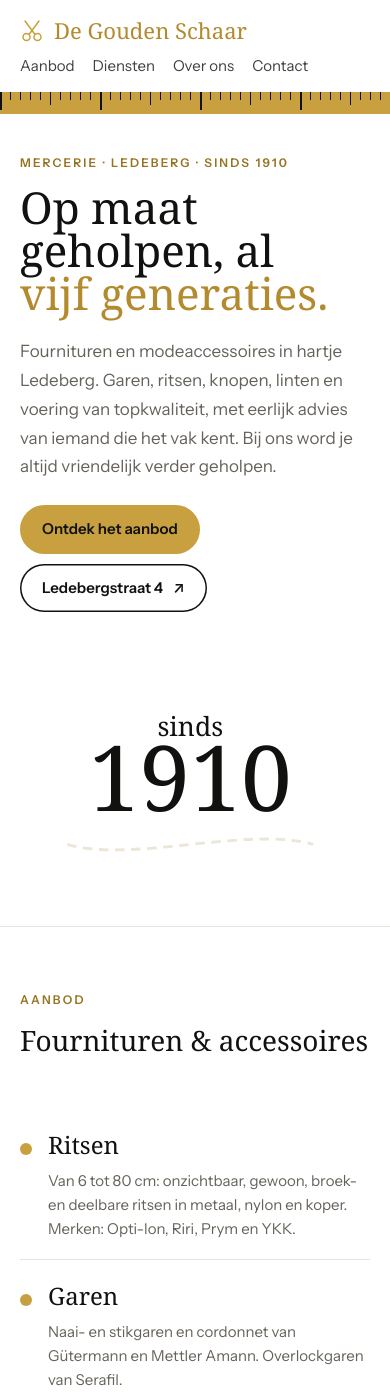
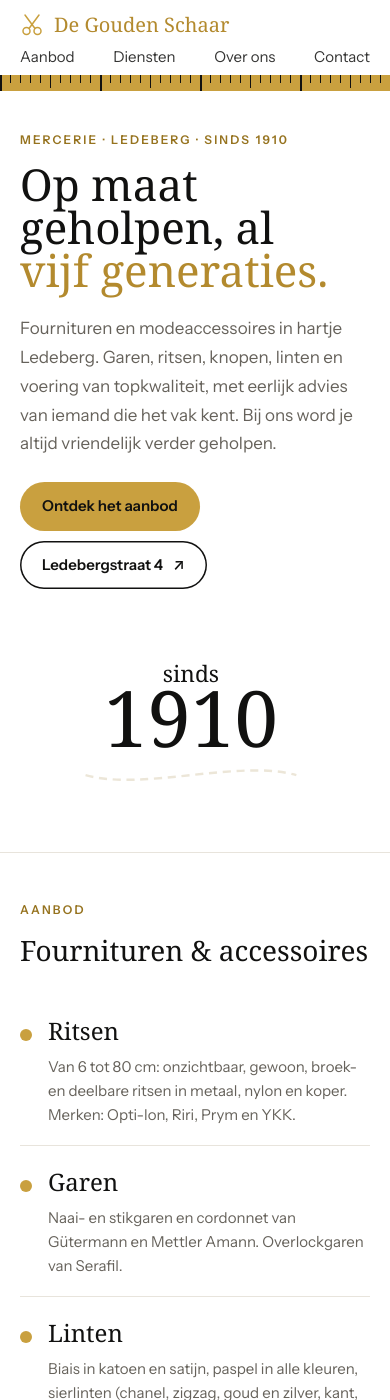
Before and after one commit to sander-sdv/De-Gouden-Schaar, a Jekyll site: the page built from index.html, in a window 390 px wide and 1400 px high. Built offline with Jekyll 4.4.1, drawn with Linux system fonts in a browser that asks for light colours; some web fonts are replaced.

Commit message:
Improve the site on phones
- Slimmer sticky header on mobile (114px -> 91px) with full-width menu
- Bigger tap areas for menu, phone, e-mail and social links
- 'sinds 1910' stitch animation starts when it scrolls into view
- Tighter section spacing, centred stitch, shorter map on phones
- Editor: bigger delete buttons on touch screens, tidier two-row bar

Co-Authored-By: Claude Opus 5.5 <noreply@anthropic.com>
Claude-Session: https://claude.ai/code/session_01Hd9kXiqAFUu9DDrNhdjzrE

```diff
--- a/assets/css/main.css
+++ b/assets/css/main.css
@@ -151,10 +151,21 @@ a:focus-visible,.btn:focus-visible{outline:3px solid var(--gold);outline-offset:
   .idx li p{grid-column:2}
   .gallery{grid-template-columns:repeat(2,minmax(0,1fr));grid-auto-rows:150px}
   .story .ph{aspect-ratio:4/3}
-  .nav nav{gap:18px}
-  .nav{padding-block:14px;gap:8px}
-  .tape{height:22px;font-size:9px}
+  /* compactere menubalk: neemt minder van het scherm in tijdens het scrollen */
+  .nav{padding-block:10px 6px;gap:0}
+  .brand{font-size:20px}
+  .nav nav{width:100%;gap:8px;justify-content:space-between}
+  .tape{height:16px;font-size:9px}
   .tape span{display:none}
+  /* grotere tikzones zonder dat de opmaak verschuift */
+  .nav nav a{padding-block:10px;margin-block:-4px -10px;opacity:.85}
+  .contact a,.social a{display:inline-block;padding-block:10px;margin-block:-10px}
+  .hero-grid{gap:28px}
+  .stitch{max-width:300px;width:100%;margin-inline:auto}
+  .section{padding-block:48px}
+  .split,.story,.visit{gap:24px}
+  .map{min-height:320px}
 }
 @media (max-width:420px){.contact{grid-template-columns:1fr}}
+@media (max-width:370px){.hours{font-size:14px}.hours td+td{padding-left:8px}}
 @media (prefers-reduced-motion:reduce){html{scroll-behavior:auto}*{transition:none!important}}
--- a/assets/js/main.js
+++ b/assets/js/main.js
@@ -28,5 +28,15 @@
   var svg = document.getElementById('stitch-svg');
   if (svg && window.matchMedia('(prefers-reduced-motion: reduce)').matches) {
     try { svg.setCurrentTime(10); svg.pauseAnimations(); } catch (e) {}
+  } else if (svg && 'IntersectionObserver' in window) {
+    // 4. Op een gsm staat het stiksel onder de vouw: start pas als het in beeld komt.
+    try { svg.pauseAnimations(); svg.setCurrentTime(0); } catch (e) {}
+    var io = new IntersectionObserver(function (entries) {
+      if (entries[0].isIntersecting) {
+        try { svg.unpauseAnimations(); } catch (e) {}
+        io.disconnect();
+      }
+    }, { threshold: 0.6 });
+    io.observe(svg);
   }
 })();
```
Also changed, not shown: assets/cms/cms.css (+17 -1 lines).
